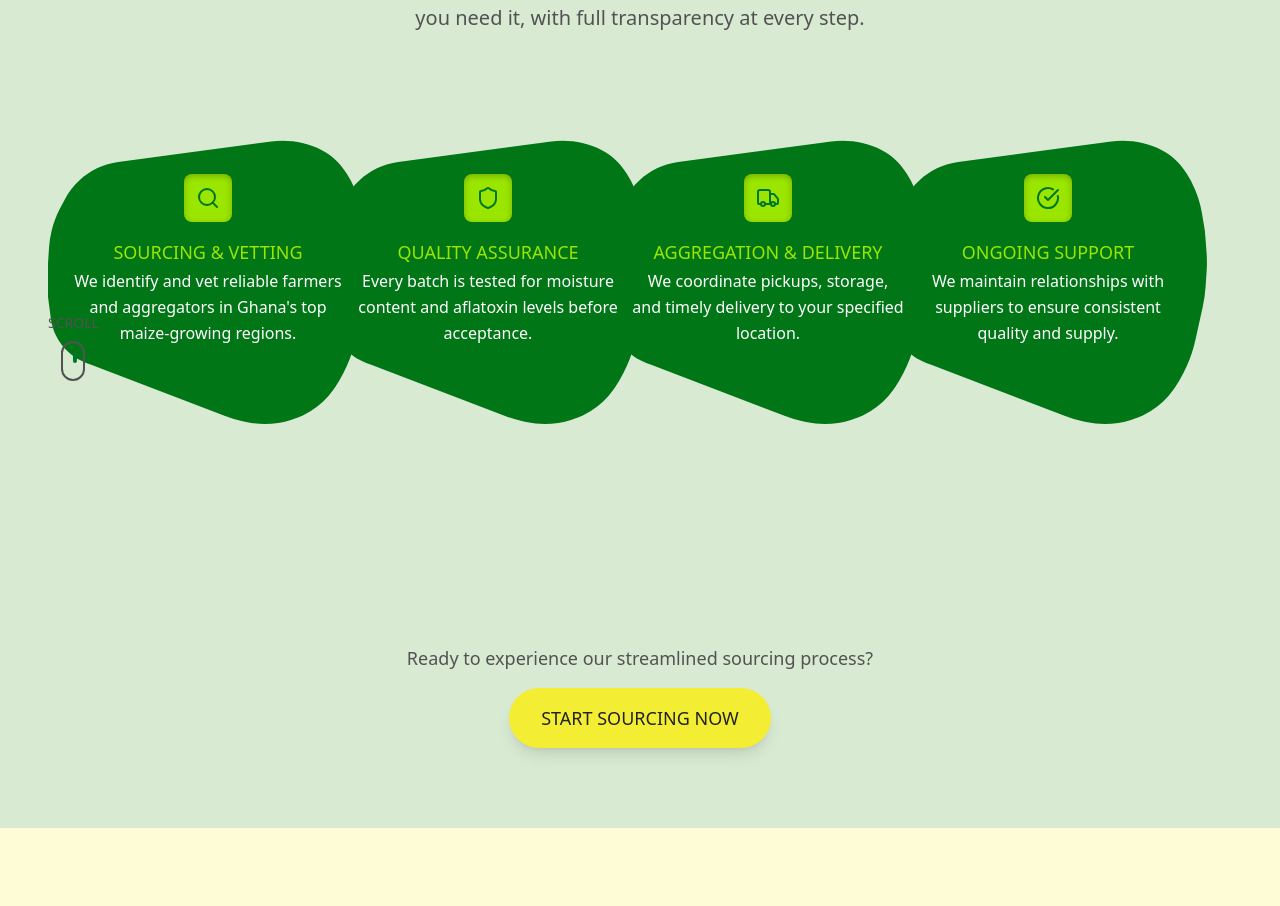
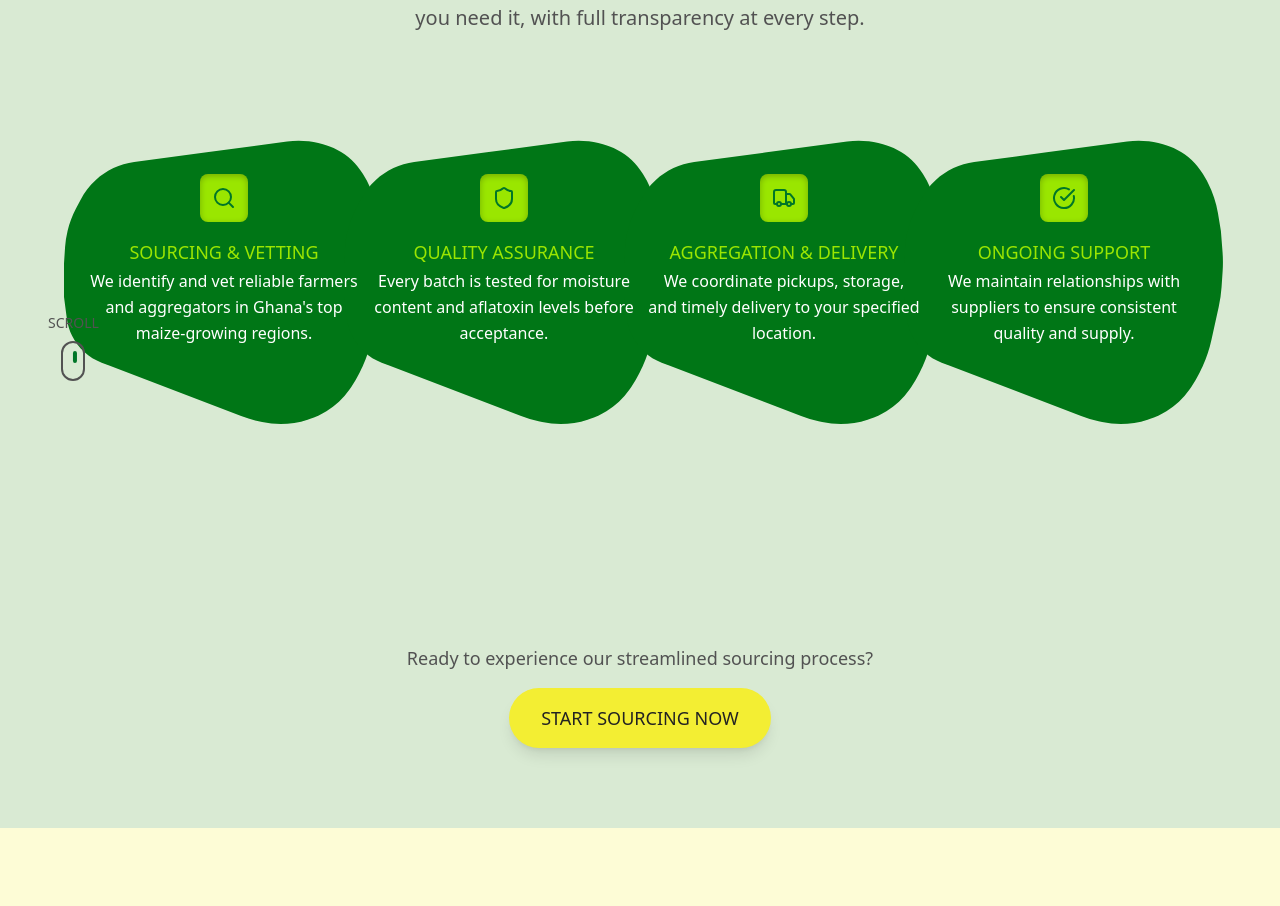
Before and after one commit to afromorpheus/baobab-frontiers-website, a Next.js app: page / in a window 1280 px wide. Shown: the part 3700-4606 px from the top of the page. Built offline with nearby package versions, Linux system fonts and the light colour scheme.

Commit message:
Add left padding to How It Works section for better spacing

```diff
--- a/src/components/HowItWorks.tsx
+++ b/src/components/HowItWorks.tsx
@@ -120,7 +120,7 @@ export default function HowItWorks() {
           {/* Cards Container */}
           <div
             ref={sliderRef}
-            className="flex gap-0 pl-4 pr-4"
+            className="flex gap-0 pl-8 pr-4"
             style={{ minHeight: '450px' }}
           >
           {steps.map((step, index) => (
```
